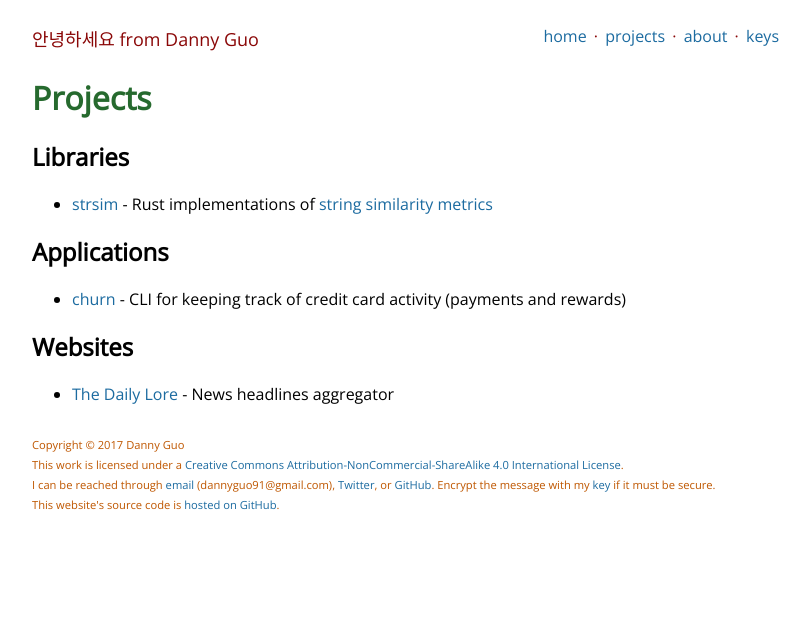
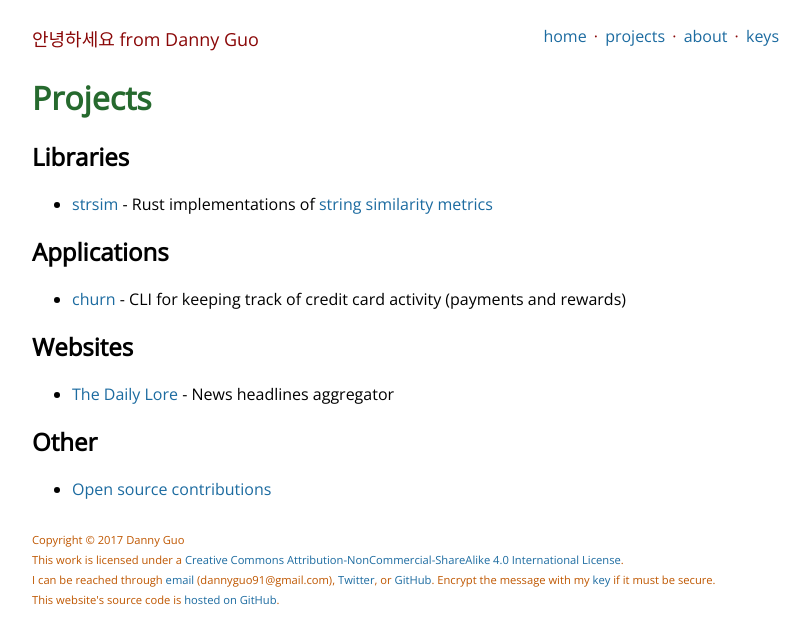
Before and after one commit to dguo/dannyguo.com, a Jekyll site: the page built from projects.md, in a window 1280 px wide. Shown: the top 644 px of the page, without its empty margins (233-1043 px from the left). Built offline with Jekyll 4.4.1, drawn with Linux system fonts in a browser that asks for light colours.

Commit message:
Add a link to showmyprs

```diff
--- a/projects.md
+++ b/projects.md
@@ -14,3 +14,6 @@ title: Danny Guo · Projects
 
 ## Websites
 * [The Daily Lore](https://www.dailylore.com/) - News headlines aggregator
+
+## Other
+* [Open source contributions](https://showmyprs.com/user/dguo)
```
Also changed, not shown: 1 other file.
